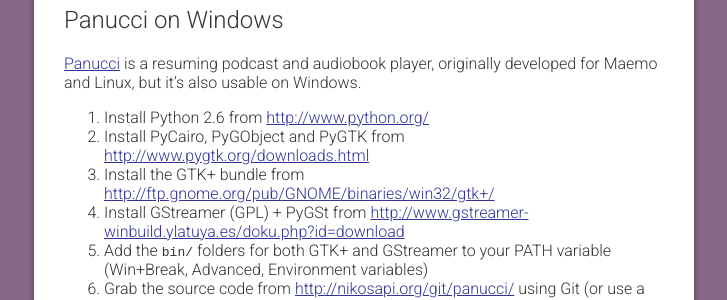
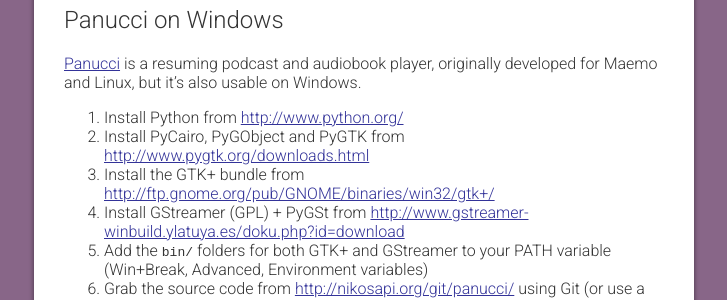
Before and after one commit to gpodder/gpodder.github.io, a Jekyll site: the page built from docs/windows.md, in a window 1280 px wide. Shown: the part 716-1016 px from the top of the page, without its empty margins (276-1003 px from the left). Built offline with Jekyll 4.4.1, drawn with Linux system fonts in a browser that asks for light colours; our own code applies the rules of GitHub Pages for plain Markdown files.

```diff
--- a/docs/windows.md
+++ b/docs/windows.md
@@ -43,7 +43,7 @@
 
 [Panucci](http://panucci.garage.maemo.org/) is a resuming podcast and audiobook player, originally developed for Maemo and Linux, but it's also usable on Windows.
 
-1.  Install Python 2.6 from <http://www.python.org/>
+1.  Install Python from <http://www.python.org/>
 2.  Install PyCairo, PyGObject and PyGTK from <http://www.pygtk.org/downloads.html>
 3.  Install the GTK+ bundle from <http://ftp.gnome.org/pub/GNOME/binaries/win32/gtk+/>
 4.  Install GStreamer (GPL) + PyGSt from <http://www.gstreamer-winbuild.ylatuya.es/doku.php?id=download>
```
Also changed, not shown: docs/run-from-git.md (+1 -1 lines).
